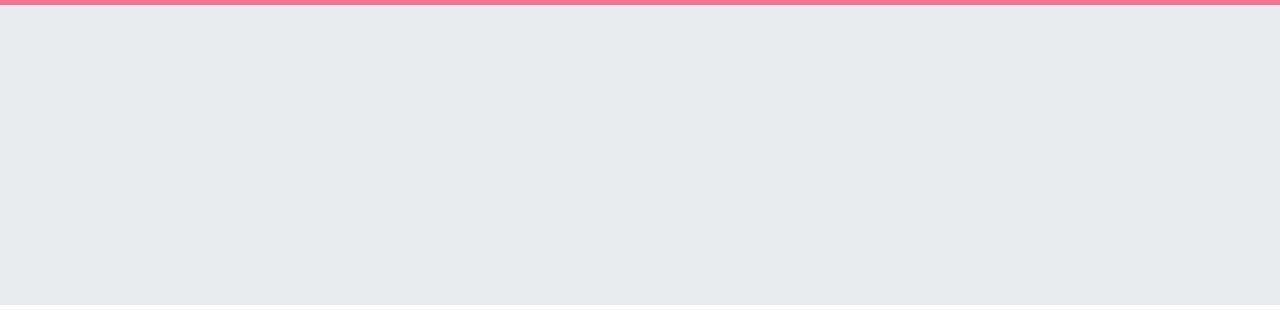
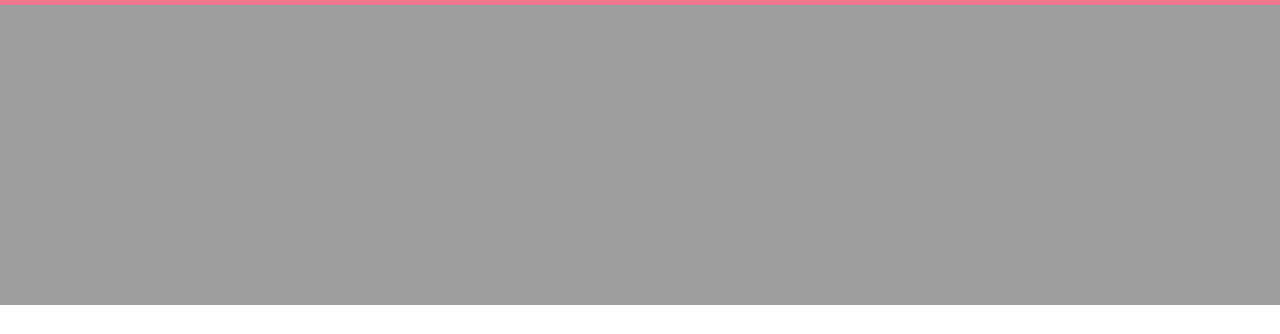
Before and after one commit to nutmeganginger/UX_UI_HW_20, a plain HTML site: page index.html in a window 1280 px wide. Shown: the part 51-385 px from the top of the page. Drawn offline with nearby package versions, Linux system fonts and the light colour scheme; the site is published under a folder, as on GitHub Pages, so addresses that start at the root find nothing; a web font is replaced by a local one.

Commit message:
not gonna mess with it

```diff
--- a/css/style.css
+++ b/css/style.css
@@ -17,7 +17,7 @@ body li {
 }
 
 .caseStudyimg {
-    background-image: url(/./images/iPhone\ XR\ Isometric.png);
+    background-image: url(../images/iPhone\ XR\ Isometric.png);
     background-size: cover;
     height: 300px;
 }
```
